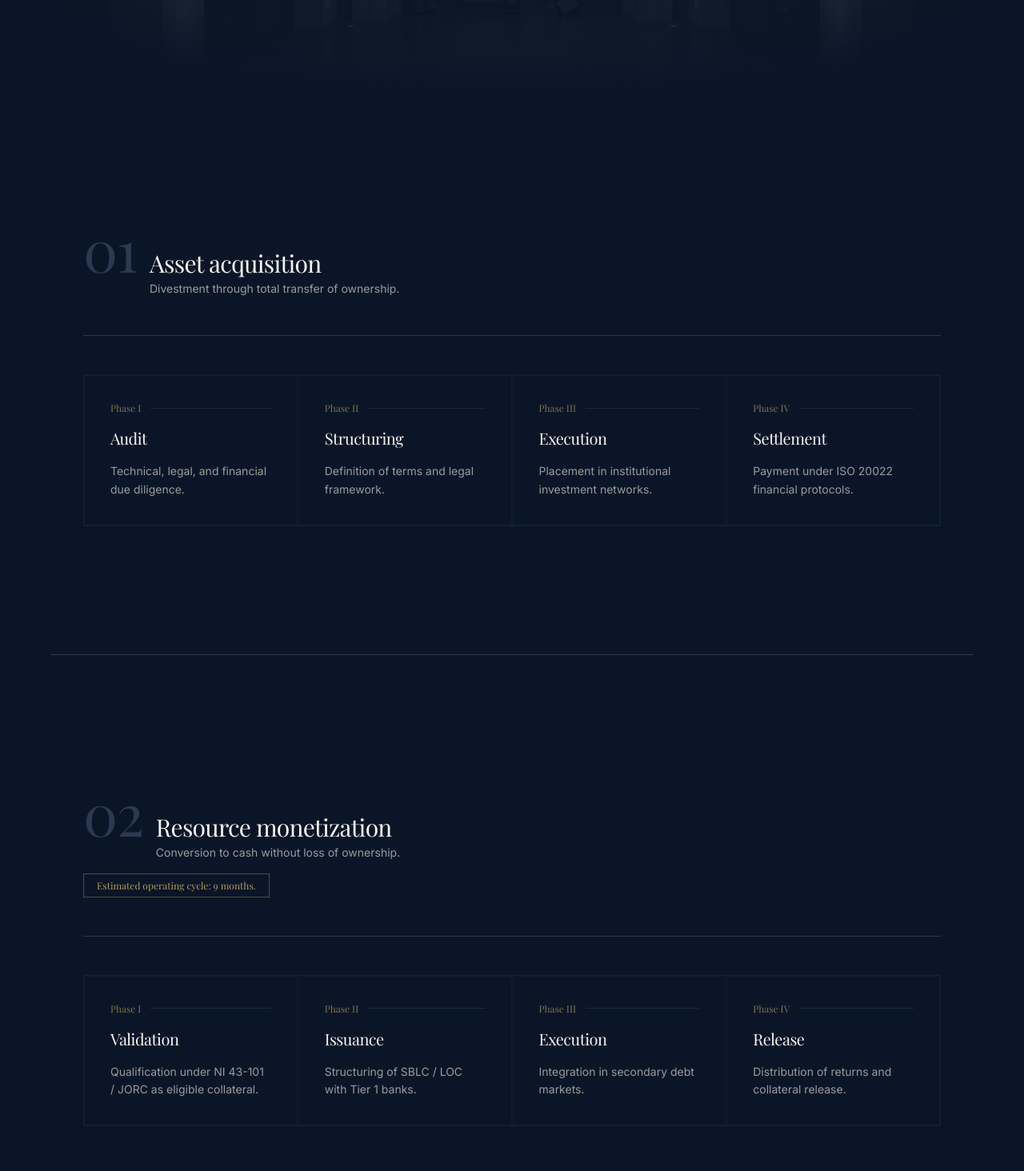
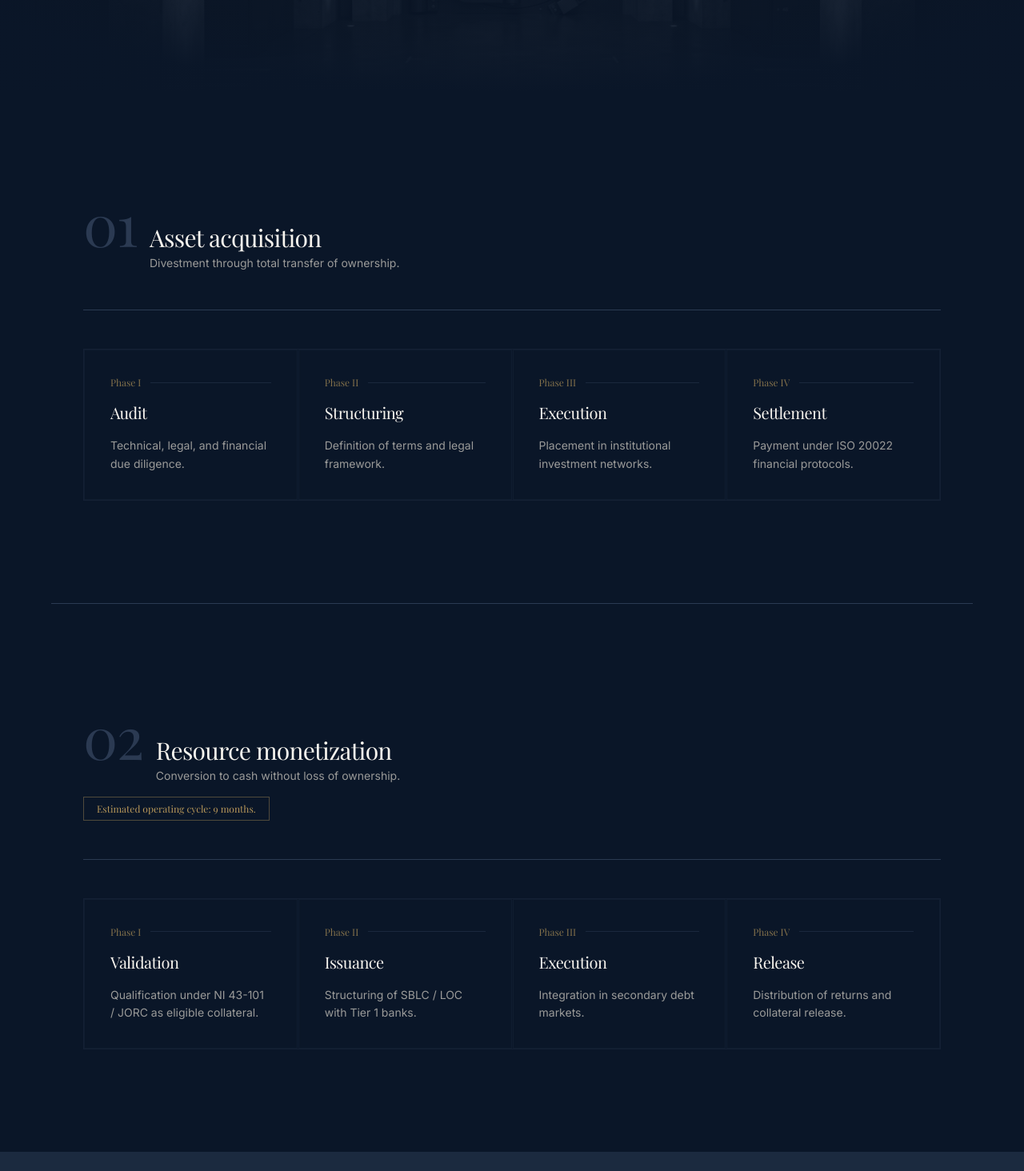
Before and after one commit to dbassa/allianz-gold, a Next.js app: page /en/capitalization in a window 1280 px wide. Shown: the part 366-1830 px from the top of the page at 80% size. Built offline with nearby package versions, Linux system fonts and the light colour scheme; no server answers.

Commit message:
Pujar seccions 01, 02 a Capitalization

```diff
--- a/app/[locale]/capitalization/page.tsx
+++ b/app/[locale]/capitalization/page.tsx
@@ -48,7 +48,7 @@ export default async function CapitalizationPage({
       />
 
       {/* Acquisition path */}
-      <section className="py-32 md:py-40">
+      <section className="py-32 md:py-15">
         <Container>
           <PhaseTimeline
             number={t('acquisition.number')}
@@ -62,7 +62,7 @@ export default async function CapitalizationPage({
       <Rule className="mx-auto max-w-6xl px-6 md:px-10" />
 
       {/* Monetization path */}
-      <section className="py-32 md:py-40">
+      <section className="py-32 md:py-15">
         <Container>
           <PhaseTimeline
             number={t('monetization.number')}
```
